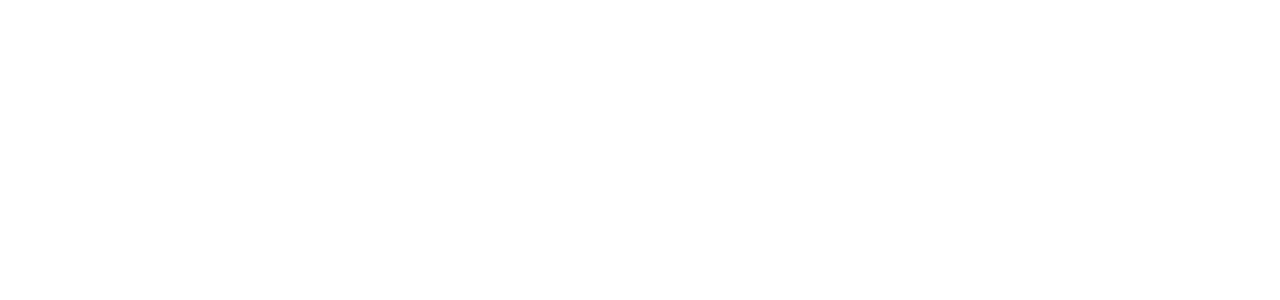
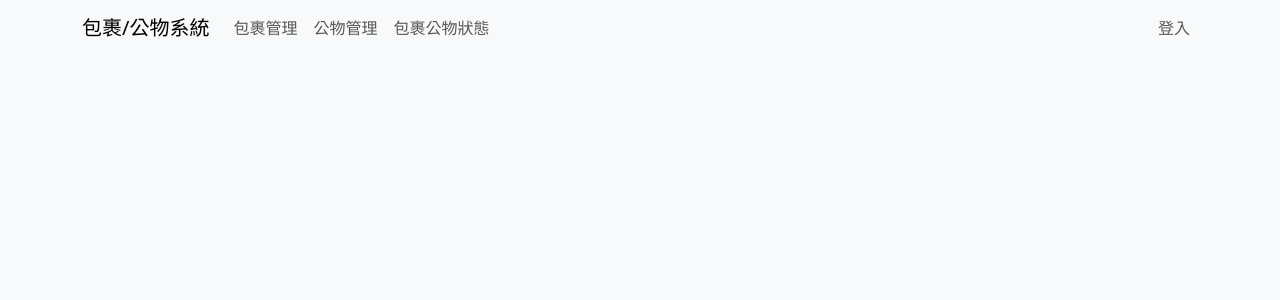
Before and after one commit to ansonlee941031/project, a PHP site: page /header.php in a window 1280 px wide. Before the commit the part shown is empty. Shown: the top 300 px of the page. Run offline with PHP 8.4, Linux system fonts and the light colour scheme; some libraries are stand-ins or nearby versions.

Commit message:
Add files via upload

```diff
--- a/header.php
+++ b/header.php
@@ -1,16 +1,58 @@
+
 <?php
+session_start();
+$title=$title??"活動系統";
+function nav_active($file) {
+    $current = basename($_SERVER['PHP_SELF']);
+    return $current === $file ? ' active' : '';
+}
+?>
 
-header('Content-Type: text/html; charset=utf-8');
-?>
 <!DOCTYPE html>
-<html lang="zh-TW">
+<html lang="zh-Hant">
 <head>
     <meta charset="UTF-8">
     <meta name="viewport" content="width=device-width, initial-scale=1.0">
-    <title>活動報名系統</title>
-    <link href="https://cdn.jsdelivr.net/npm/bootstrap@5.3.3/dist/css/bootstrap.min.css" rel="stylesheet" integrity="sha384-QWTKZyjpPEjISv5WaRU9OFeRpok6YctnYmDr5pNlyT2bRjXh0JMhjY6hW+ALEwIH" crossorigin="anonymous">
-    <script src="https://cdn.jsdelivr.net/npm/bootstrap@5.3.3/dist/js/bootstrap.bundle.min.js" integrity="sha384-YvpcrYf0tY3lHB60NNkmXc5s9fDVZLESaAA55NDzOxhy9GkcIdslK1eN7N6jIeHz" crossorigin="anonymous"></script>
+    <title><?=$title?></title>
+    <link href="https://cdn.jsdelivr.net/npm/bootstrap@5.3.8/dist/css/bootstrap.min.css" rel="stylesheet" integrity="sha384-sRIl4kxILFvY47J16cr9ZwB07vP4J8+LH7qKQnuqkuIAvNWLzeN8tE5YBujZqJLB" crossorigin="anonymous">
 
-    <link rel="stylesheet" type="text/css" href="https://cdn.datatables.net/1.11.5/css/jquery.dataTables.css">
+    <link rel="stylesheet" href="https://cdn.datatables.net/2.0.8/css/dataTables.bootstrap5.css">
+
+    <link rel="stylesheet" href="custom.css" />
 </head>
-<body>
+
+<body class="bg-light">
+  <nav class="navbar navbar-expand-lg custom-bg">
+    <div class="container">
+      <a class="navbar-brand" href="activity.php">包裹/公物系統</a>
+      <button class="navbar-toggler" type="button" data-bs-toggle="collapse" data-bs-target="#navbarNav" aria-controls="navbarNav" aria-expanded="false" aria-label="Toggle navigation">
+        <span class="navbar-toggler-icon"></span>
+      </button>
+      <div class="collapse navbar-collapse" id="navbarNav">
+        <ul class="navbar-nav me-auto mb-2 mb-lg-0">
+          <li class="nav-item">
+            <a class="nav-link<?=nav_active('pack.php')?>" href="pack.php">包裹管理</a>
+          </li>
+          <li class="nav-item">
+            <a class="nav-link<?=nav_active('property.php')?>" href="property.php">公物管理</a>
+          </li>
+          <li class="nav-item">
+            <a class="nav-link<?=nav_active('job.php')?>" href="job.php">包裹公物狀態</a>
+          </li>
+        </ul>
+
+        <ul class="navbar-nav mb-2 mb-lg-0">
+        <ul class="navbar-nav mb-2 mb-lg-0">
+        <?php if(isset($_SESSION['account'])): ?>
+          <li class="nav-item">
+            <a class="nav-link" href="logout.php">登出</a>
+          </li>
+        <?php else: ?>
+          <li class="nav-item">
+            <a class="nav-link" href="login.php">登入</a>
+          </li>
+        <?php endif; ?>
+      </ul>
+      </div>
+    </div>
+  </nav>
```
